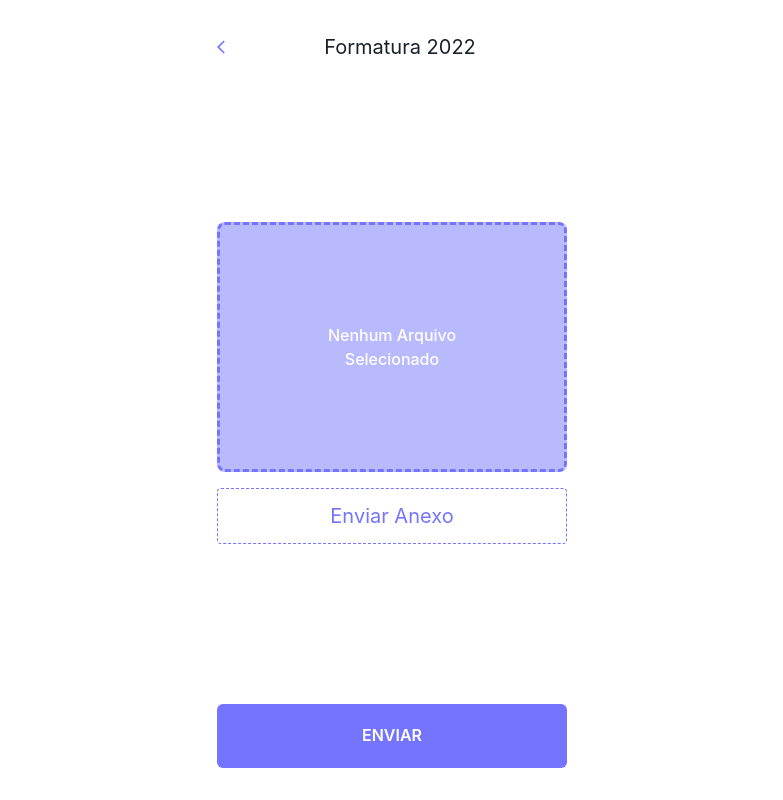
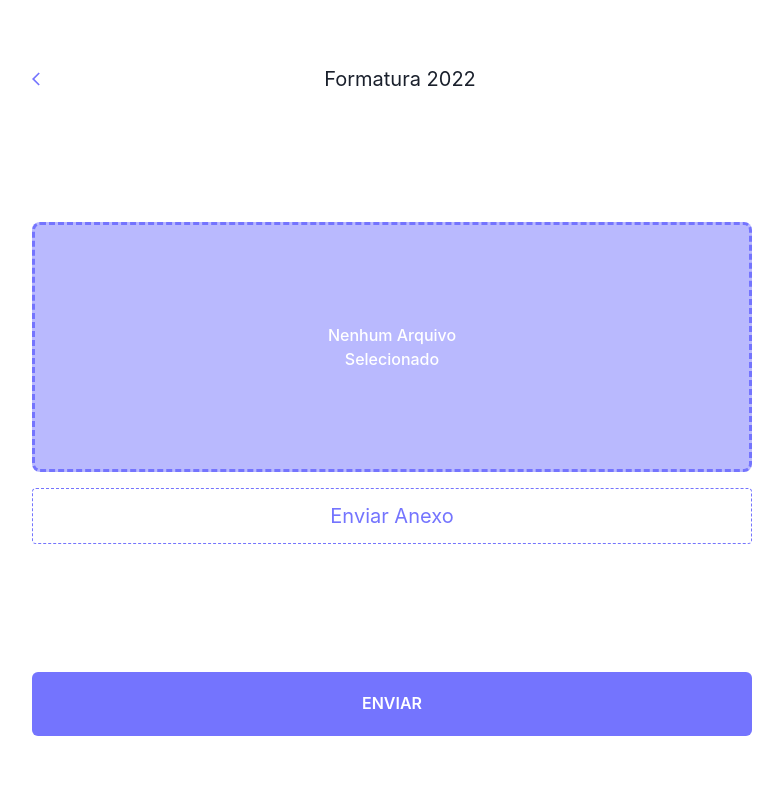
Before and after one commit to DamasoMagno/Activer, a React (Vite) app: page /deliver/1 in a window 1280 px wide. Shown: the whole page, without its empty margins (248-1031 px from the left). Built offline with nearby package versions, Linux system fonts and the light colour scheme; no server answers; the database is empty; sample sign-in values are in the browser's storage.

Commit message:
Share url test

```diff
--- a/src/pages/Deliver.tsx
+++ b/src/pages/Deliver.tsx
@@ -2,8 +2,7 @@ import { Box, Button, Center, Flex, Image, Input, Stack, Text, useToast } from "
 import { addDoc, collection, getDocs, getFirestore, query, where } from "firebase/firestore";
 import { getDownloadURL, getStorage, ref, uploadBytes } from "firebase/storage";
 import { FormEvent, useEffect, useState } from "react";
-import { FiShare2 } from "react-icons/fi";
-import { MdArrowBackIos, MdDone } from "react-icons/md";
+import { MdArrowBackIos } from "react-icons/md";
 import { Link, useNavigate, useParams } from "react-router-dom";
 import { useAuth } from "../contexts/AuthContext";
 import { app } from "../services/firebase";
@@ -22,7 +21,6 @@ export function Deliver() {
 
   const [attachments, setAttachments] = useState<File>({} as File);
   const [previewAttachments, setPreviewAttachments] = useState<string>("");
-  const [activityIsShared, setActivityIsShared] = useState(false);
   const [activitySendLoading, setActivityLoading] = useState(false);
 
   useEffect(() => {
@@ -103,13 +101,13 @@ export function Deliver() {
 
   return (
     <Flex
-      maxW={350}
+      maxW={720}
+      w="90%"
       mx="auto"
-      py={8}
       as="form"
       onSubmit={handleSubmitName}
       direction="column"
-      justify="space-between"
+      justify="space-around"
       h="100vh"
     >
       <Flex align={"center"}>
--- a/src/pages/Deliveries.tsx
+++ b/src/pages/Deliveries.tsx
@@ -56,7 +56,14 @@ export function Deliveries() {
   }, []);
 
   async function copyUrl() {
-    await navigator.clipboard.writeText(String(id));
+    // const urlDeliverTask = ;
+    const shareData = {
+      title: 'Testando',
+      text: 'Aprenda desenvolvimento web no MDN!',
+      url: 'https://developer.mozilla.org',
+    }
+
+    await navigator.share(shareData);
   }
 
   async function removeTask(){
--- a/src/pages/Tasks.tsx
+++ b/src/pages/Tasks.tsx
@@ -143,7 +143,7 @@ export function Tasks() {
         <Flex
           justify="space-between"
           align="center"
-          maxW={340}
+          maxW="90%"
           mx="auto"
         >
           <Flex align="center" gap=".25rem">
@@ -166,7 +166,8 @@ export function Tasks() {
       <Flex
         justify="space-between"
         mt={-5}
-        maxW={340}
+        maxW={720}
+        w="90%"
         mx="auto"
       >
         <Input
@@ -192,14 +193,10 @@ export function Tasks() {
 
       <Box
         mt={8}
-        maxW={340}
+        maxW={720}
+        w="90%"
         mx="auto"
       >
-        <Flex gap=".5rem">
-          <Input placeholder="Id Atividade" onChange={e => setTaskId(e.target.value)} />
-          <Button onClick={() => navigate("/deliver/" + taskId)}>Ir</Button>
-        </Flex>
-
         <Select
           onChange={setOrderData}
           mt={8}
```
